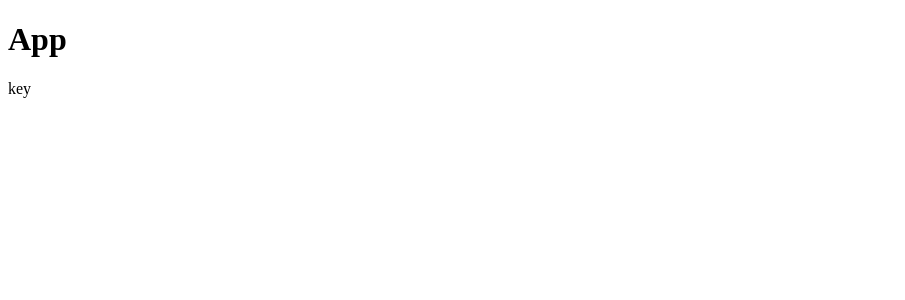
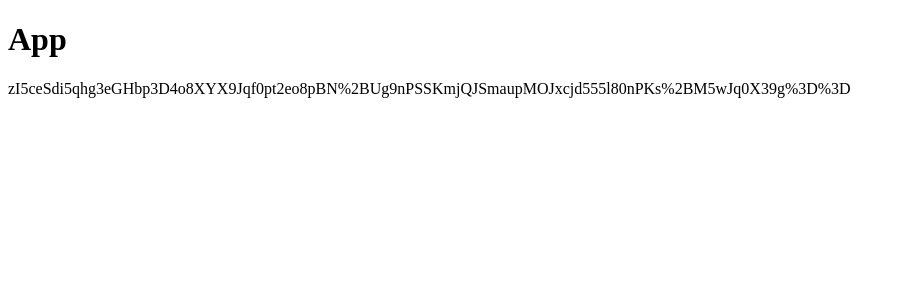
Before and after one commit to GwonM/covid-live, a React (Create React App) app: page / in a window 1280 px wide. Shown: the top 300 px of the page, without its empty margins (0-905 px from the left). Built offline with nearby package versions, Linux system fonts and the light colour scheme.

Commit message:
Apply .gitignore

```diff
--- a/src/dev/key.ts
+++ b/src/dev/key.ts
@@ -1 +1 @@
-export const key: string = "key";
+export const key: string = "zI5ceSdi5qhg3eGHbp3D4o8XYX9Jqf0pt2eo8pBN%2BUg9nPSSKmjQJSmaupMOJxcjd555l80nPKs%2BM5wJq0X39g%3D%3D";
```
